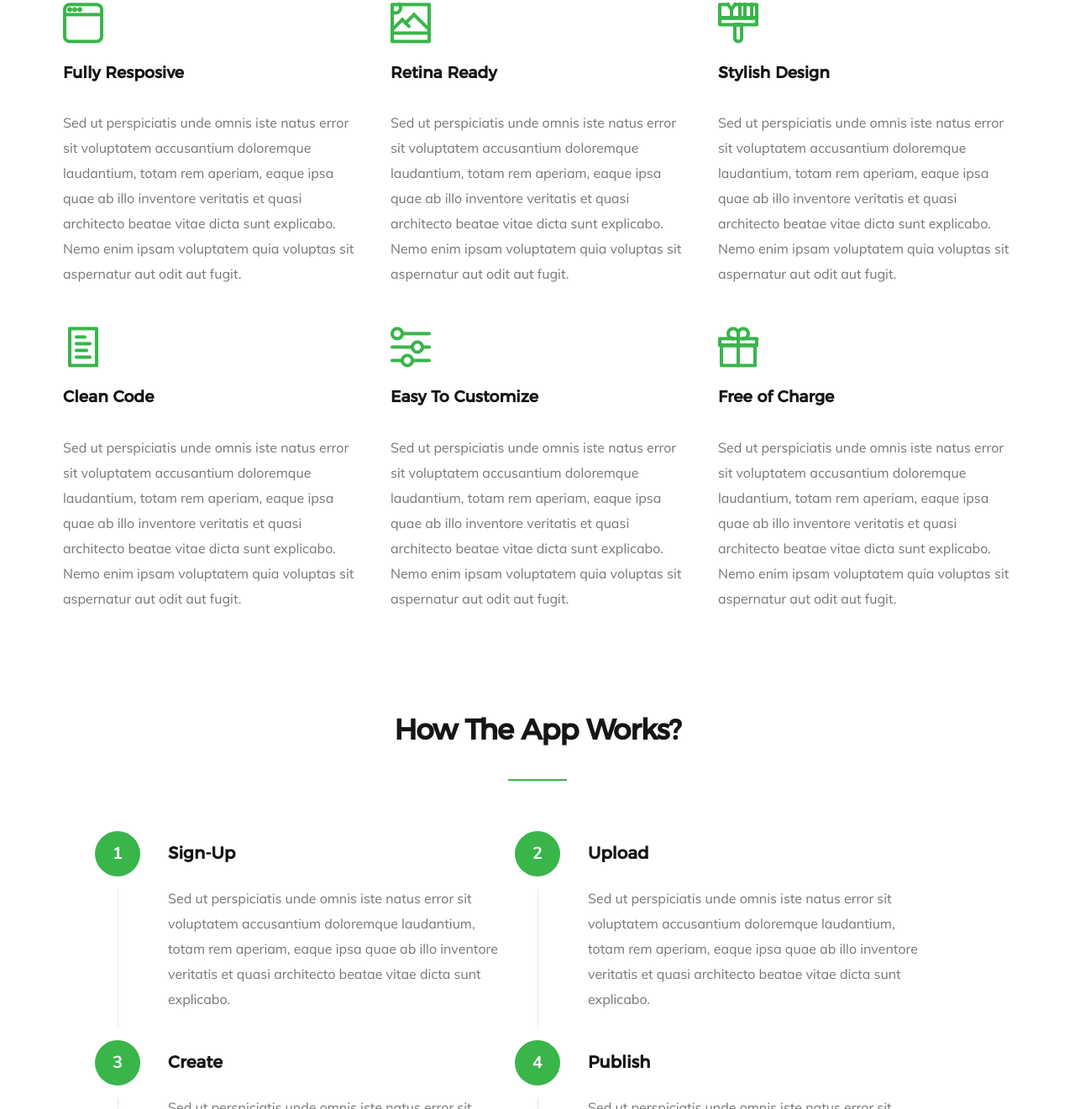
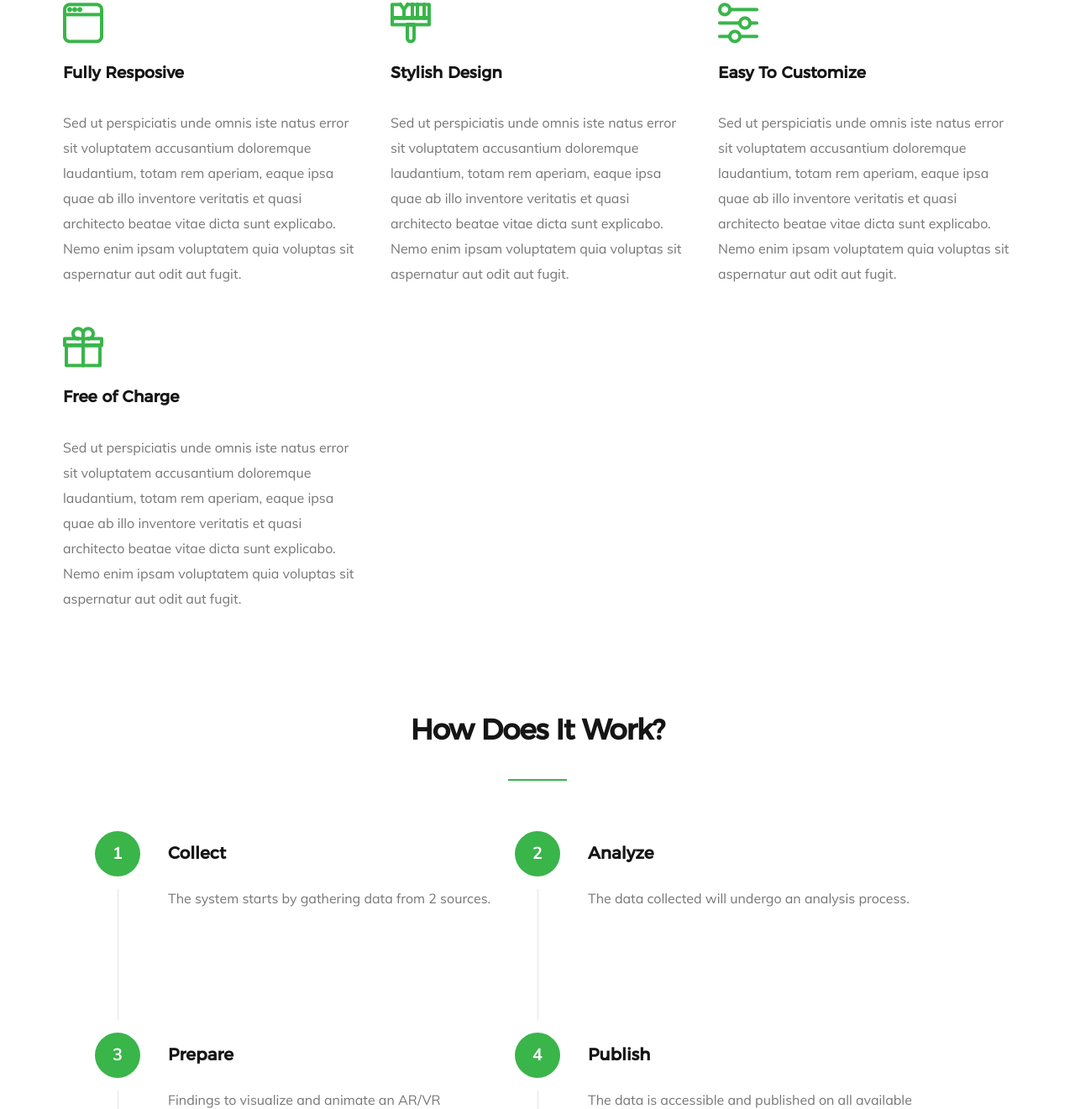
Before and after one commit to rtre84/nostrum-website, a plain HTML site: page index.html in a window 1280 px wide. Shown: the part 1479-2800 px from the top of the page at 84% size. Drawn offline with Linux system fonts and the light colour scheme; files whose address does not match are found by name.

Commit message:
More changes.

```diff
--- a/css/main.css
+++ b/css/main.css
@@ -1159,9 +1159,9 @@ h1.intro-header::before {
   padding: 0;
   outline: 0;
   border: none;
-  width: 300px;
+  width: 50px;
   height: 300px;
-  /*background: url("../images/small_logo.PNG") no-repeat center;*/
+  background: url("../images/small_logo.PNG") no-repeat center;
   background-size: 97px 22px;
   font: 0/0 a;
   text-shadow: none;
--- a/index.html
+++ b/index.html
@@ -43,7 +43,8 @@
    <header id="header" class="row">
 
    		<div class="header-logo" style="color: white">
-	        <a href="index.html">Nostrum</a>
+            <img style="padding-top: 13px" src="images/small_logo.PNG" width="80">
+<!--	        <a href="index.html">Nostrum</a>-->
 	    </div>
 
 	   	<nav id="header-nav-wrap">
@@ -117,6 +118,7 @@
 
             <div class="col-four">
                 <h1 class="intro-header" data-aos="fade-up">About Us</h1>
+                <img src="images/small_logo.PNG" />
             </div>
             <div class="col-eight">
                 <p class="lead" data-aos="fade-up">
@@ -145,21 +147,6 @@
 
                     </div> <!-- /bgrid -->
 
-                    <div class="bgrid feature" data-aos="fade-up">
-
-                        <span class="icon"><i class="icon-image"></i></span>
-
-                    <div class="service-content">
-                        <h3>Retina Ready</h3>
-
-                        <p>Sed ut perspiciatis unde omnis iste natus error sit voluptatem accusantium doloremque laudantium, totam rem aperiam, eaque ipsa quae ab illo inventore veritatis et quasi architecto beatae vitae dicta sunt explicabo. Nemo enim ipsam voluptatem quia voluptas sit aspernatur aut odit aut fugit.
-                        </p>
-
-
-                    </div>
-
-                </div> <!-- /bgrid -->
-
                 <div class="bgrid feature" data-aos="fade-up">
 
                     <span class="icon"><i class="icon-paint-brush"></i></span>
@@ -174,19 +161,6 @@
 
                 </div> <!-- /bgrid -->
 
-                    <div class="bgrid feature" data-aos="fade-up">
-
-                        <span class="icon"><i class="icon-file"></i></span>
-
-                    <div class="service-content">
-                        <h3>Clean Code</h3>
-
-                        <p>Sed ut perspiciatis unde omnis iste natus error sit voluptatem accusantium doloremque laudantium, totam rem aperiam, eaque ipsa quae ab illo inventore veritatis et quasi architecto beatae vitae dicta sunt explicabo. Nemo enim ipsam voluptatem quia voluptas sit aspernatur aut odit aut fugit.
-                        </p>
-
-                    </div>
-
-                    </div> <!-- /bgrid -->
 
                 <div class="bgrid feature" data-aos="fade-up">
 
@@ -221,32 +195,34 @@
 
         <div class="row about-how">
 
-            <h1 class="intro-header" data-aos="fade-up">How The App Works?</h1>
+            <h1 class="intro-header" data-aos="fade-up">How Does It Work?</h1>
 
             <div class="about-how-content" data-aos="fade-up">
                 <div class="about-how-steps block-1-2 block-tab-full group">
 
                     <div class="bgrid step" data-item="1">
-                        <h3>Sign-Up</h3>
-                        <p>Sed ut perspiciatis unde omnis iste natus error sit voluptatem accusantium doloremque laudantium, totam rem aperiam, eaque ipsa quae ab illo inventore veritatis et quasi architecto beatae vitae dicta sunt explicabo.
+                        <h3>Collect</h3>
+                        <p>The system starts by gathering data from 2 sources.
                         </p>
                     </div>
 
                     <div class="bgrid step" data-item="2">
-                        <h3>Upload</h3>
-                        <p>Sed ut perspiciatis unde omnis iste natus error sit voluptatem accusantium doloremque laudantium, totam rem aperiam, eaque ipsa quae ab illo inventore veritatis et quasi architecto beatae vitae dicta sunt explicabo.
+                        <h3>Analyze</h3>
+                        <p>The data collected will undergo an analysis process.
                         </p>
                     </div>
 
                     <div class="bgrid step" data-item="3">
-                        <h3>Create</h3>
-                        <p>Sed ut perspiciatis unde omnis iste natus error sit voluptatem accusantium doloremque laudantium, totam rem aperiam, eaque ipsa quae ab illo inventore veritatis et quasi architecto beatae vitae dicta sunt explicabo.
+                        <h3>Prepare</h3>
+                        <p>Findings to visualize and animate an AR/VR application are converted to the format that best
+                            helps to tell a story with the data.
                         </p>
                     </div>
 
                     <div class="bgrid step" data-item="4">
                         <h3>Publish</h3>
-                        <p>Sed ut perspiciatis unde omnis iste natus error sit voluptatem accusantium doloremque laudantium, totam rem aperiam, eaque ipsa quae ab illo inventore veritatis et quasi architecto beatae vitae dicta sunt explicabo.
+                        <p>The data is accessible and published on all available platforms where they are used to
+                            power a variety of simulations.
                         </p>
                     </div>
 
```
